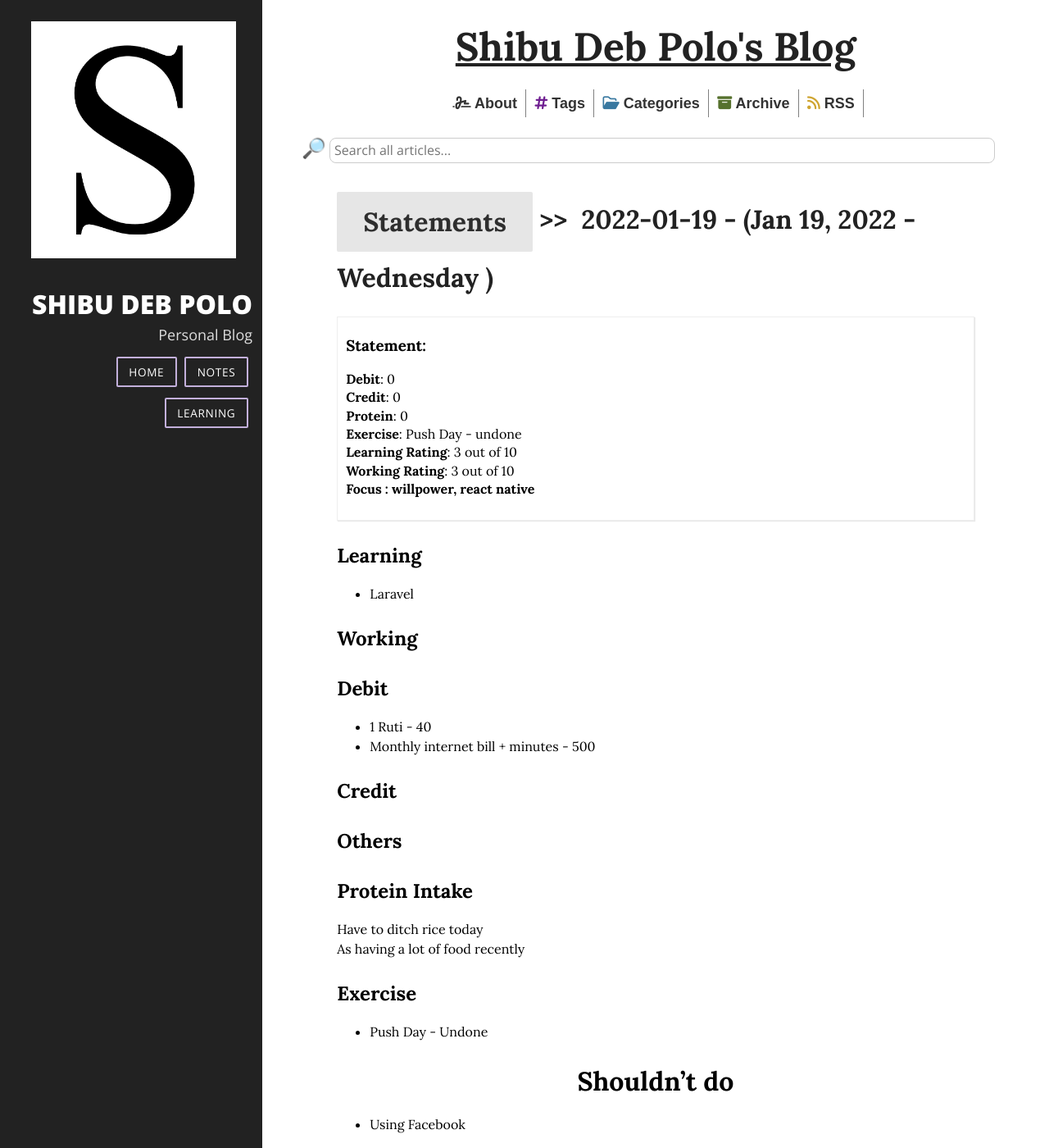
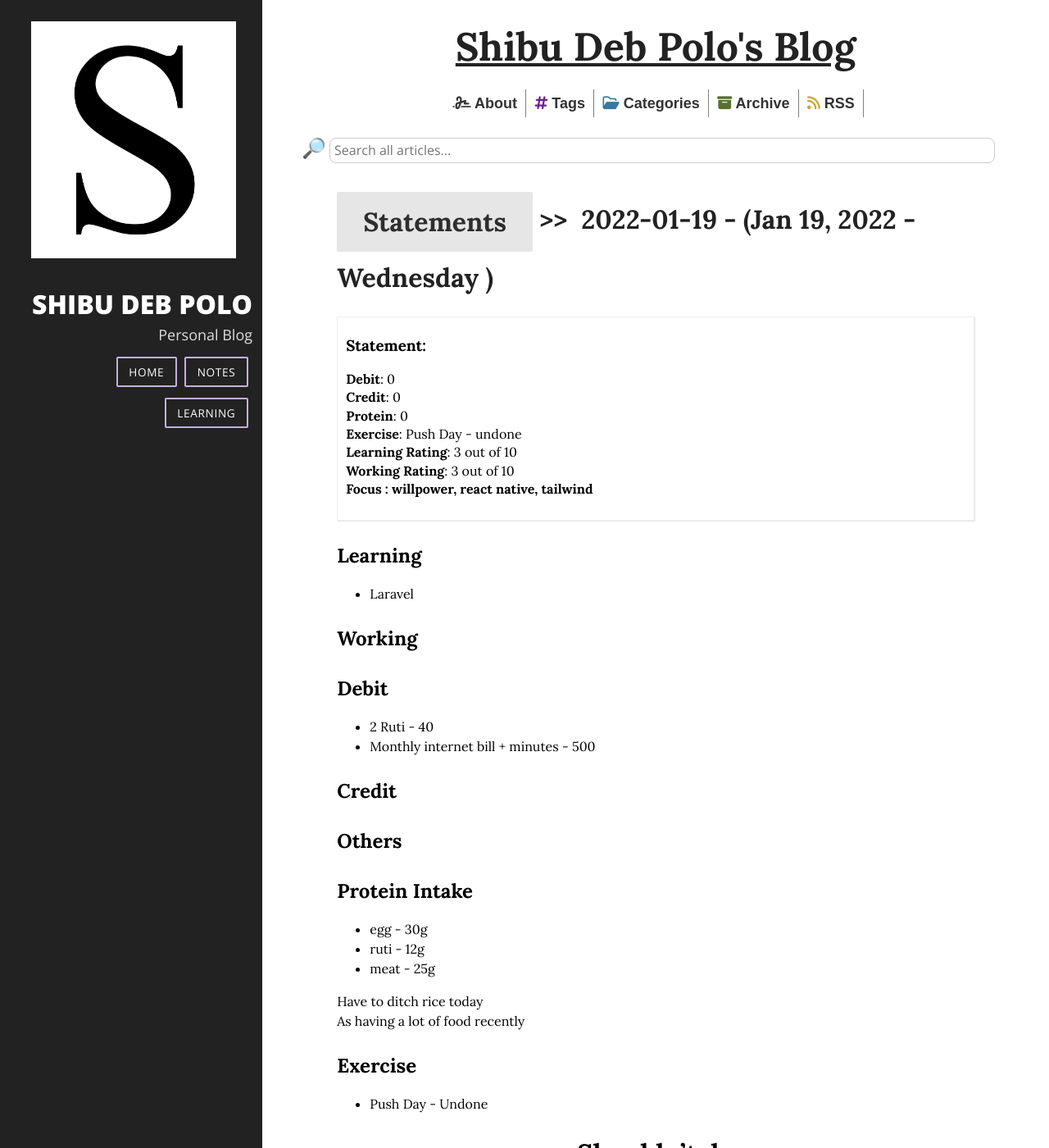
Before and after one commit to polodev/daily-dose, a Jekyll site: the page built from _statements/2022-01-19.md, in a window 1280 px wide and 1400 px high. Shown: the whole window at 82% size. Built offline with Jekyll 4.4.1, drawn with Linux system fonts in a browser that asks for light colours; nearby versions of some CDN libraries.

Commit message:
--updated--

```diff
--- a/_statements/2022-01-19.md
+++ b/_statements/2022-01-19.md
@@ -6,7 +6,7 @@ protein: 0
 exercise: Push Day - undone
 learning: 3
 working: 3
-focus: willpower, react native
+focus: willpower, react native, tailwind
 ---
 ## Learning
 - Laravel
@@ -14,14 +14,19 @@ focus: willpower, react native
 ## Working
 
 ## Debit
-* 1 Ruti - 40
+* 2 Ruti - 40
 * Monthly internet bill + minutes - 500
+
 
 ## Credit
 
 ## Others
 
 ## Protein Intake
+* egg - 30g
+* ruti - 12g
+* meat - 25g
+
 Have to ditch rice today
 As having a lot of food recently
 
```
